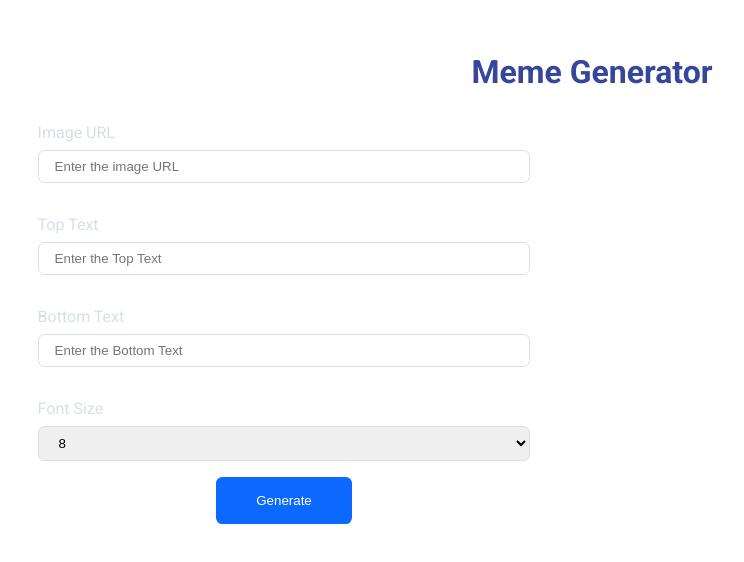
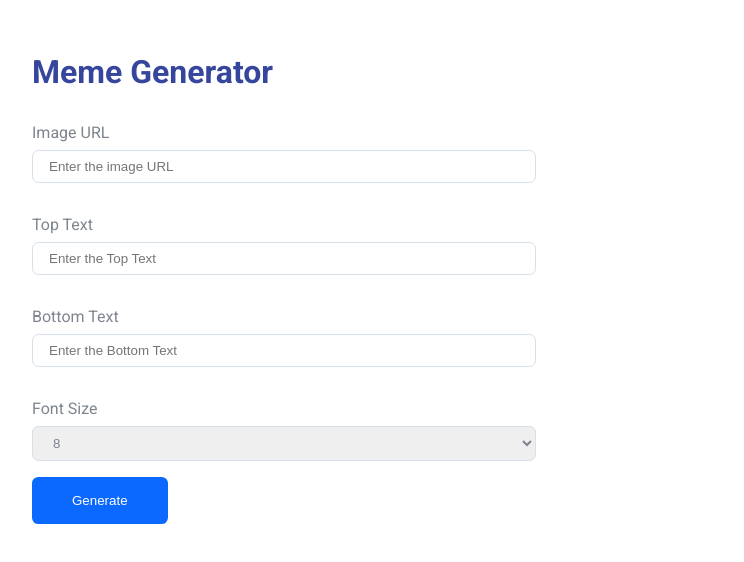
Before and after one commit to CLL-NxtWave-Submissions/meme-generator, a React (Create React App) app: page / in a window 1280 px wide. Shown: the part 122-684 px from the top of the page, without its empty margins (48-792 px from the left). Built offline with nearby package versions, Linux system fonts and the light colour scheme; a web font is replaced by a local one.

Commit message:
Adjusted the CSS styling for JSX elements in MemeGenerator component, to have the intended spacing and alignment for view-port widths >= 768px

```diff
--- a/src/components/MemeGenerator/styledComponents.js
+++ b/src/components/MemeGenerator/styledComponents.js
@@ -10,6 +10,14 @@ export const MemeGeneratorBgContainer = styled.div`
   margin: 0;
   height: 100%;
   min-height: 100vh;
+
+  @media (min-width: 768px) {
+    padding: 2.5rem 1.5rem;
+  }
+
+  @media (min-width: 1000px) {
+    padding: 2.5rem 5rem;
+  }
 `
 
 export const MemeHeader = styled.h1`
@@ -17,11 +25,12 @@ export const MemeHeader = styled.h1`
   font-size: 2rem;
   font-weight: 600;
   margin-bottom: 1rem;
+  align-self: flex-start;
 `
 export const MemeGeneratorContainer = styled.div`
   display: flex;
   flex-direction: column;
-  justify-content: space-around;
+  justify-content: space-between;
   margin: 0;
   width: 100%;
   height: 100%;
@@ -48,9 +57,14 @@ export const GeneratedMemeContainer = styled.div`
   min-height: 100%;
 
   @media (min-width: 768px) {
-    width: 40%;
-    min-width: 40%;
+    width: 50%;
+    min-width: 50%;
     order: 1;
+  }
+
+  @media (min-width: 1000px) {
+    width: 48%;
+    min-width: 48%;
   }
 `
 
@@ -66,25 +80,24 @@ export const GeneratedMemeText = styled.p`
 export const MemeConfigurationContainer = styled.div`
   display: flex;
   flex-direction: column;
-  align-items: center;
+  align-items: flex-start;
   width: 100%;
   min-width: 100%;
   margin: 0;
   padding: 0;
 
   @media (min-width: 768px) {
-    width: 40%;
-    min-width: 40%;
+    width: 45%;
+    min-width: 45%;
   }
 `
 export const MemeConfigurationInputContainer = styled.div`
   display: flex;
   flex-direction: column;
-  align-items: flex-start;
   margin: 1rem 0;
   padding: 0;
   width: 100%;
-  color: #d7dfe9;
+  color: #7e858e;
   font-size: 1rem;
 `
 
@@ -98,6 +111,7 @@ export const MemeConfigurationInput = styled.input`
   border-radius: 0.4rem;
   padding: 0.5rem 1rem;
   width: 100%;
+  color: #7e858e;
 `
 
 export const MemeGenerateButton = styled.button`
```
